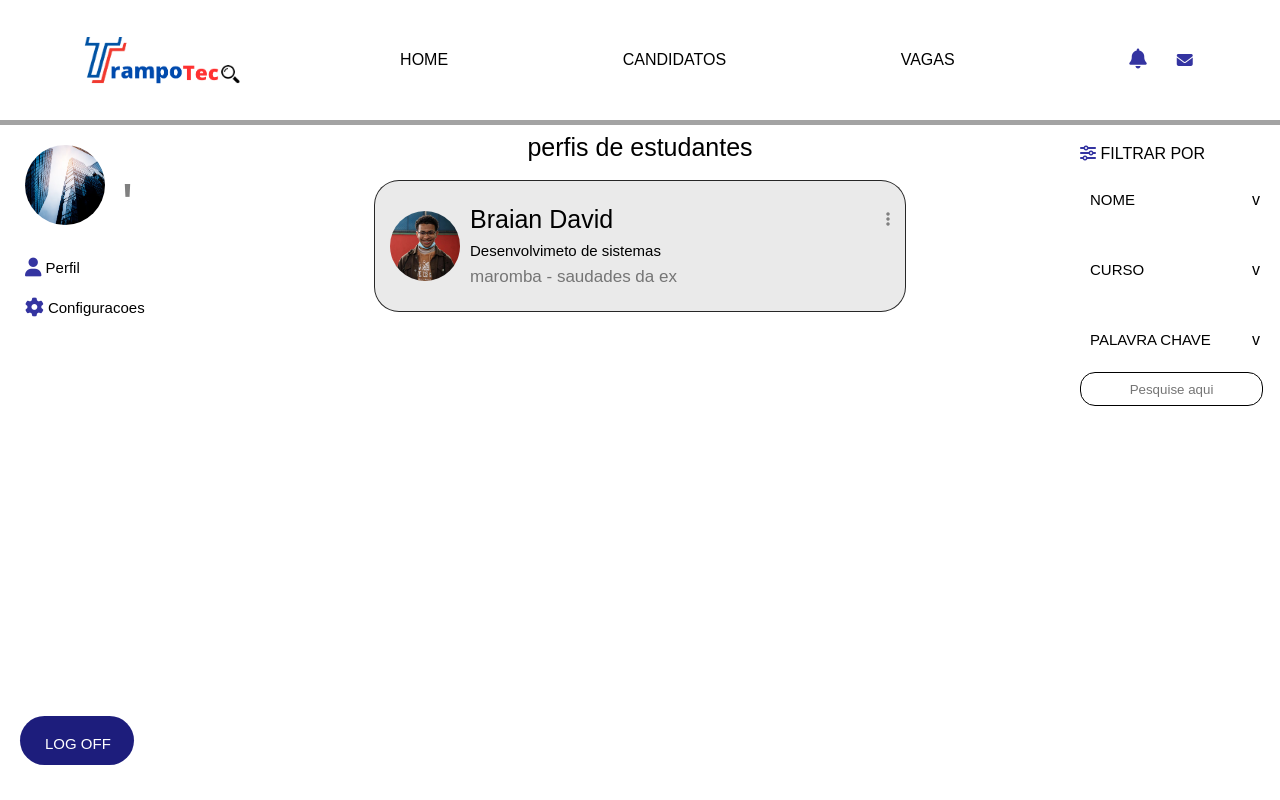
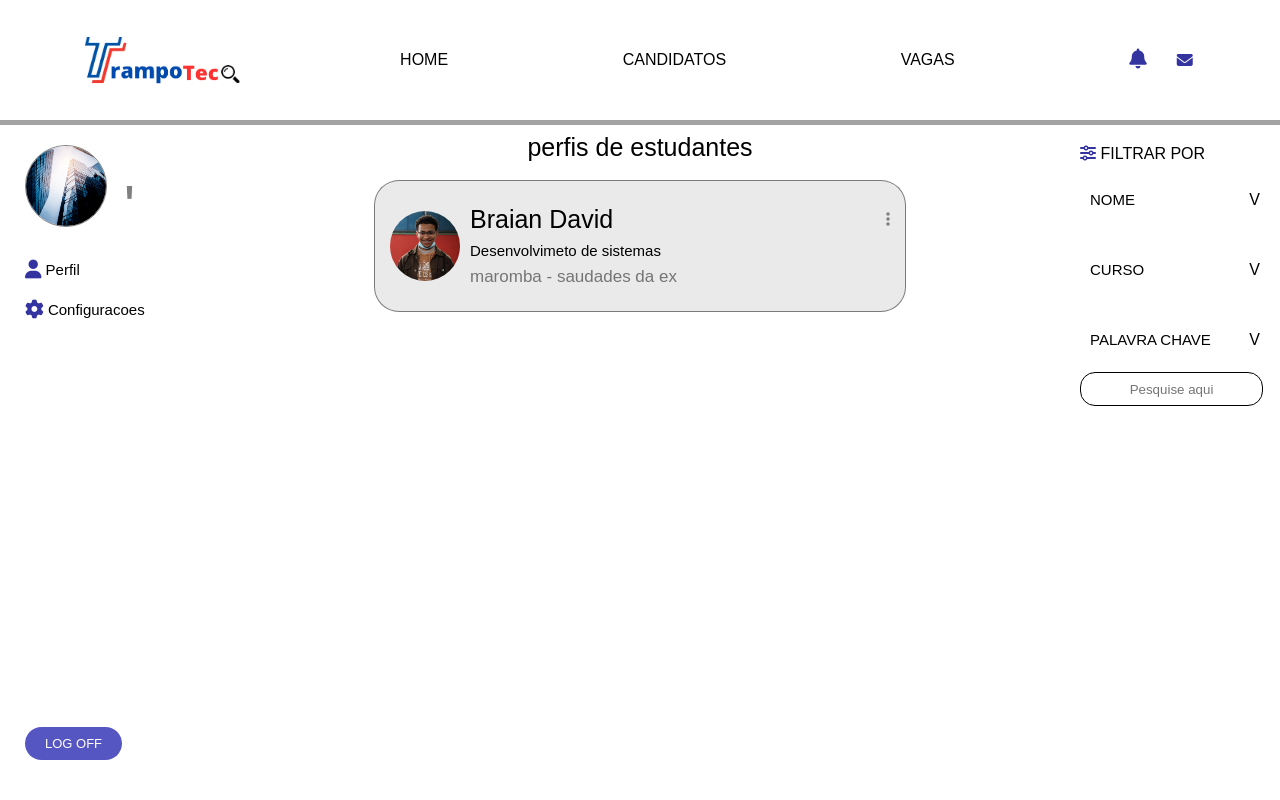
Before and after one commit to BryanDavidAlves/TrampoTec, a PHP site: page /pag-empresa/home.php in a window 1280 px wide. Run offline with PHP 8.4, Linux system fonts and the light colour scheme; some libraries are stand-ins or nearby versions.

Commit message:
alterando paginas de login / sidebar

```diff
--- a/pag-empresa/candidatos.php
+++ b/pag-empresa/candidatos.php
@@ -4,7 +4,7 @@
 <meta charset="UTF-8">
 <meta name="viewport" content="width=device-width, initial-scale=1.0">
 <link rel="stylesheet" href="../reset.css">
-<link rel='stylesheet' href='../pag-empresa/componentes/componentess.css'>
+<link rel='stylesheet' href='../pag-empresa/componentes/componentes.css'>
 <link rel='stylesheet' href='../pag-empresa/css/candidatoss.css'>
 <title>TrampoTec</title>
 </head>
--- a/pag-empresa/componentes/componentess.css
+++ b/pag-empresa/componentes/componentes.css
@@ -1,7 +1,6 @@
 .nav-fundo {
   display: flex;
   justify-content: center;
-
 }
 
 .navbar-controle{
@@ -46,6 +45,7 @@ ul .logo{
   border-radius:100px;
   height:80px;
   width: 80px;
+  border: 1px solid gray;
 }
 
 .seta-foto{
@@ -62,29 +62,36 @@ left: 0;
   background-color: #ffffff;
   display: flex;
   flex-direction: column;
-align-items: left;
 }
 
 .sidenav a {
-padding: 20px 5px 5px 25px;
+  margin: 20px 5px 5px 25px;
   text-decoration: none;
   font-size: 15px;
   color: #000000;
   display: block;
 }
 
-.sidenav a:last-child{
-  overflow:hidden;
+.sidenav .itens-side:hover{
+  transition: 150ms;
+  border-radius: 40px;
+  padding:6px;
+  background: rgba(71, 71, 71, 0.308);
+}
+
+.botao-off{
   display: block;
-  margin: auto auto 80% 10%;
-  width: 84px;
-  height: 24px;
+  margin: auto auto 80% 0%;
+}
 
-  border: none;
-  border-radius: 50px;
-  overflow-x: hidden;
-  background-color: rgb(29, 29, 124);
-  color: white;
+.botao-off a{
+  font-size: 13px;
+  width: auto;
+  height: auto;
+  padding: 10px 20px 10px 20px;
+  border-radius: 20px;
+  background-color: rgb(86, 86, 195);
+  color: rgb(255, 253, 253);
 }
 
 
@@ -98,7 +105,6 @@ display: block;
   background-color: #ffffff;
   display: flex;
   flex-direction: column;
-
   }
 
   .itens{
--- a/pag-empresa/componentes/rightbar-home.php
+++ b/pag-empresa/componentes/rightbar-home.php
@@ -1,8 +1,8 @@
 <div class="rightnav">
     <div class="itens"> <span> <i class="icon-notificacao fa-solid fa-sliders"></i> FILTRAR POR  </span>  </div>
-    <div class="itens"><a href=""> NOME </a> <span> v </span>  </div>
-    <div class="itens"><a href=""> CURSO </a> <span> v </span>  </div>
-    <div class="itens"><a href=""> PALAVRA CHAVE </a> <span> v </span> </div>
+    <div class="itens"><a href=""> NOME </a> <span> V </span>  </div>
+    <div class="itens"><a href=""> CURSO </a> <span> V </span>  </div>
+    <div class="itens"><a href=""> PALAVRA CHAVE </a> <span> V </span> </div>
             <div class="barra-pesquisa">
                 <input type="text" name="pesquisa" id="pesquisa" placeholder="Pesquise aqui">
             </div>
--- a/pag-empresa/componentes/rightbar-vagas.php
+++ b/pag-empresa/componentes/rightbar-vagas.php
@@ -1,8 +1,8 @@
 <div class="rightnav">
     <div class="itens"> <span> <i class="icon-notificacao fa-solid fa-sliders"></i> FILTRAR POR  </span>  </div>
-    <div class="itens"><a href=""> NOME </a> <span> v </span>  </div>
-    <div class="itens"><a href=""> PERIODO </a> <span> v </span>  </div>
-    <div class="itens"><a href=""> LOCAL </a> <span> v </span> </div>
+    <div class="itens"><a href=""> NOME </a> <span> V </span>  </div>
+    <div class="itens"><a href=""> PERIODO </a> <span> V </span>  </div>
+    <div class="itens"><a href=""> LOCAL </a> <span> V </span> </div>
             <div class="barra-pesquisa">
                 <input type="text" name="pesquisa" id="pesquisa" placeholder="Pesquise aqui">
             </div>
--- a/pag-empresa/componentes/sidebar.php
+++ b/pag-empresa/componentes/sidebar.php
@@ -1,7 +1,8 @@
 
 <div class="sidenav">
-    <a href=""><img class="foto-empresa" src="../img/fotodeempresa.avif"><span class="seta-foto"> '</span></img></a>
-    <a href="./perfil.php"> <i class="icon-notificacao fa-solid fa-user fa-lg"></i> Perfil</a>
-    <a href="./configuracoes.php"> <i class="icon-notificacao fa-solid fa-gear fa-lg"></i> Configuracoes</a>
-    <a class="botao-off" href=""> LOG OFF</a>
+
+    <a href="#"><img class="foto-empresa" src="../img/fotodeempresa.avif"><span class="seta-foto"> '</span></img></a>
+    <a class="itens-side" href="./perfil.php"> <i class="icon-notificacao fa-solid fa-user fa-lg"></i> Perfil</a>
+    <a class="itens-side" href="./configuracoes.php"> <i class="icon-notificacao fa-solid fa-gear fa-lg"></i> Configuracoes</a>
+    <span class="botao-off"><a  href=""> LOG OFF</a></span>
 </div>
--- a/pag-empresa/configuracoes.php
+++ b/pag-empresa/configuracoes.php
@@ -4,7 +4,7 @@
 <meta charset="UTF-8">
 <meta name="viewport" content="width=device-width, initial-scale=1.0">
 <link rel="stylesheet" href="../reset.css">
-<link rel='stylesheet' href='../pag-empresa/componentes/componentess.css'>
+<link rel='stylesheet' href='../pag-empresa/componentes/componentes.css'>
 <link rel='stylesheet' href='../pag-empresa/css/configss.css'>
 <title>TrampoTec</title>
 </head>
--- a/pag-empresa/css/homea.css
+++ b/pag-empresa/css/home.css
@@ -28,7 +28,7 @@ main {
   margin-top: 20px;
   width:500px;
   height: 100px;
-  border: 1px solid rgba(0, 0, 0, 0.83);
+  border: 1px solid rgba(100, 100, 100, 0.83);
   border-radius: 25px;
   background-color: rgba(231, 231, 231, 0.86);
   display: flex;
--- a/pag-empresa/editar.php
+++ b/pag-empresa/editar.php
@@ -4,7 +4,7 @@
 <meta charset="UTF-8">
 <meta name="viewport" content="width=device-width, initial-scale=1.0">
 <link rel="stylesheet" href="../reset.css">
-<link rel='stylesheet' href='../pag-empresa/componentes/componentess.css'>
+<link rel='stylesheet' href='../pag-empresa/componentes/componentes.css'>
 <link rel='stylesheet' href='../pag-empresa/css/editarar.css'>
 <title>TrampoTec</title>
 </head>
--- a/pag-empresa/fale-conosco.php
+++ b/pag-empresa/fale-conosco.php
@@ -4,7 +4,7 @@
 <meta charset="UTF-8">
 <meta name="viewport" content="width=device-width, initial-scale=1.0">
 <link rel="stylesheet" href="../reset.css">
-<link rel='stylesheet' href='../pag-empresa/componentes/componentess.css'>
+<link rel='stylesheet' href='../pag-empresa/componentes/componentes.css'>
 <link rel='stylesheet' href='../pag-empresa/css/fale-conoscos.css'>
 <title>TrampoTec</title>
 </head>
--- a/pag-empresa/home.php
+++ b/pag-empresa/home.php
@@ -4,8 +4,8 @@
 <meta charset="UTF-8">
 <meta name="viewport" content="width=device-width, initial-scale=1.0">
 <link rel="stylesheet" href="../reset.css">
-<link rel='stylesheet' href='../pag-empresa/componentes/componentess.css'>
-<link rel='stylesheet' href='../pag-empresa/css/homea.css'>
+<link rel='stylesheet' href='../pag-empresa/componentes/componentes.css'>
+<link rel='stylesheet' href='../pag-empresa/css/home.css'>
 <title>TrampoTec</title>
 </head>
 <body>
--- a/pag-empresa/pags-logins/cadastrar-login.php
+++ b/pag-empresa/pags-logins/cadastrar-login.php
@@ -5,7 +5,7 @@
     <meta charset="UTF-8">
     <meta name="viewport" content="width=device-width, initial-scale=1.0">
     <link rel="stylesheet" href="../../reset.css">
-    <link rel='stylesheet' href='../../pag-empresa/css/criar-logins.css'>
+    <link rel='stylesheet' href='../../pag-empresa/css/login.css'>
     <title>TrampoTec</title>
 </head>
 
@@ -58,7 +58,7 @@
                             </div>
                         </div>
                 </div>
-                <button class="botao-agendar"><a href="./cadastrar-login.php">PROXIMO</a></button>
+                <button class="botao-agendar"><a href="./cadastrar-login.php">CADASTRAR</a></button>
 
                 </form>
 
--- a/pag-empresa/pags-logins/criar-login.php
+++ b/pag-empresa/pags-logins/criar-login.php
@@ -4,7 +4,7 @@
     <meta charset="UTF-8">
     <meta name="viewport" content="width=device-width, initial-scale=1.0">
     <link rel="stylesheet" href="../../reset.css">
-    <link rel='stylesheet' href='../../pag-empresa/css/criar-logins.css'>
+    <link rel='stylesheet' href='../../pag-empresa/css/login.css'>
     <title>TrampoTec</title>
 </head>
 <body>
@@ -24,7 +24,7 @@
                 <div class="card-itens">
                     <div>
                         <p class="titulo-um"> Bem vindo!! Crie sua conta</p><br>
-                        <p class="titulo-dois"> ja tem uma conta faça ? seu login</p>
+                        <p class="titulo-dois"> ja tem uma conta faça ? seu login</p><br>
                     </div>
 
                     <div class="itens-agendar">
--- a/pag-empresa/pags-logins/login.php
+++ b/pag-empresa/pags-logins/login.php
@@ -4,7 +4,7 @@
     <meta charset="UTF-8">
     <meta name="viewport" content="width=device-width, initial-scale=1.0">
     <link rel="stylesheet" href="../../reset.css">
-    <link rel='stylesheet' href='../../pag-empresa/css/criar-logins.css'>
+    <link rel='stylesheet' href='../../pag-empresa/css/login.css'>
     <title>TrampoTec</title>
 </head>
 <body>
@@ -46,7 +46,9 @@
 
 
                             </div>
-                            <button class="botao-agendar"><a href="./cadastrar-login.php">PROXIMO</a></button>
+                            <div  class="link-senha">
+                            <button class="botao-agendar"><a href="./cadastrar-login.php">LOGAR</a></button>
+                           <br><a> esqueceu a senha ? </a> </div>
 
                     </form>
                     </div>
--- a/pag-empresa/pags-logins/redefinir-senha.php
+++ b/pag-empresa/pags-logins/redefinir-senha.php
@@ -4,7 +4,7 @@
     <meta charset="UTF-8">
     <meta name="viewport" content="width=device-width, initial-scale=1.0">
     <link rel="stylesheet" href="../../reset.css">
-    <link rel='stylesheet' href='../../pag-empresa/css/criar-logins.css'>
+    <link rel='stylesheet' href='../../pag-empresa/css/login.css'>
     <title>TrampoTec</title>
 </head>
 <body>
@@ -46,7 +46,7 @@
 
 
                         </div>
-                        <button class="botao-agendar"><a href="./cadastrar-login.php">PROXIMO</a></button>
+                        <button class="botao-agendar"><a href="./cadastrar-login.php">REDEFINIR</a></button>
 
                     </form>
                     </div>
--- a/pag-empresa/perfil.php
+++ b/pag-empresa/perfil.php
@@ -4,7 +4,7 @@
 <meta charset="UTF-8">
 <meta name="viewport" content="width=device-width, initial-scale=1.0">
 <link rel="stylesheet" href="../reset.css">
-<link rel='stylesheet' href='../pag-empresa/componentes/componentess.css'>
+<link rel='stylesheet' href='../pag-empresa/componentes/componentes.css'>
 <link rel='stylesheet' href='../pag-empresa/css/perfils.css'>
 <title>TrampoTec</title>
 </head>
--- a/pag-empresa/privacidade.php
+++ b/pag-empresa/privacidade.php
@@ -4,7 +4,7 @@
 <meta charset="UTF-8">
 <meta name="viewport" content="width=device-width, initial-scale=1.0">
 <link rel="stylesheet" href="../reset.css">
-<link rel='stylesheet' href='../pag-empresa/componentes/componentess.css'>
+<link rel='stylesheet' href='../pag-empresa/componentes/componentes.css'>
 <link rel='stylesheet' href='../pag-empresa/css/privacidade.css'>
 <title>TrampoTec</title>
 </head>
--- a/pag-empresa/vagas.php
+++ b/pag-empresa/vagas.php
@@ -4,7 +4,7 @@
 <meta charset="UTF-8">
 <meta name="viewport" content="width=device-width, initial-scale=1.0">
 <link rel="stylesheet" href="../reset.css">
-<link rel='stylesheet' href='../pag-empresa/componentes/componentess.css'>
+<link rel='stylesheet' href='../pag-empresa/componentes/componentes.css'>
 <link rel='stylesheet' href='../pag-empresa/css/vagas.css'>
 <title>TrampoTec</title>
 </head>
```
Also changed, not shown: pag-empresa/componentes/rightbar-candidato.php (+4 -4 lines), pag-empresa/css/login.css (renamed from pag-empresa/css/criar-logins.css, +16 -10 lines). Lines whose indentation alone changed are shown as unchanged.
